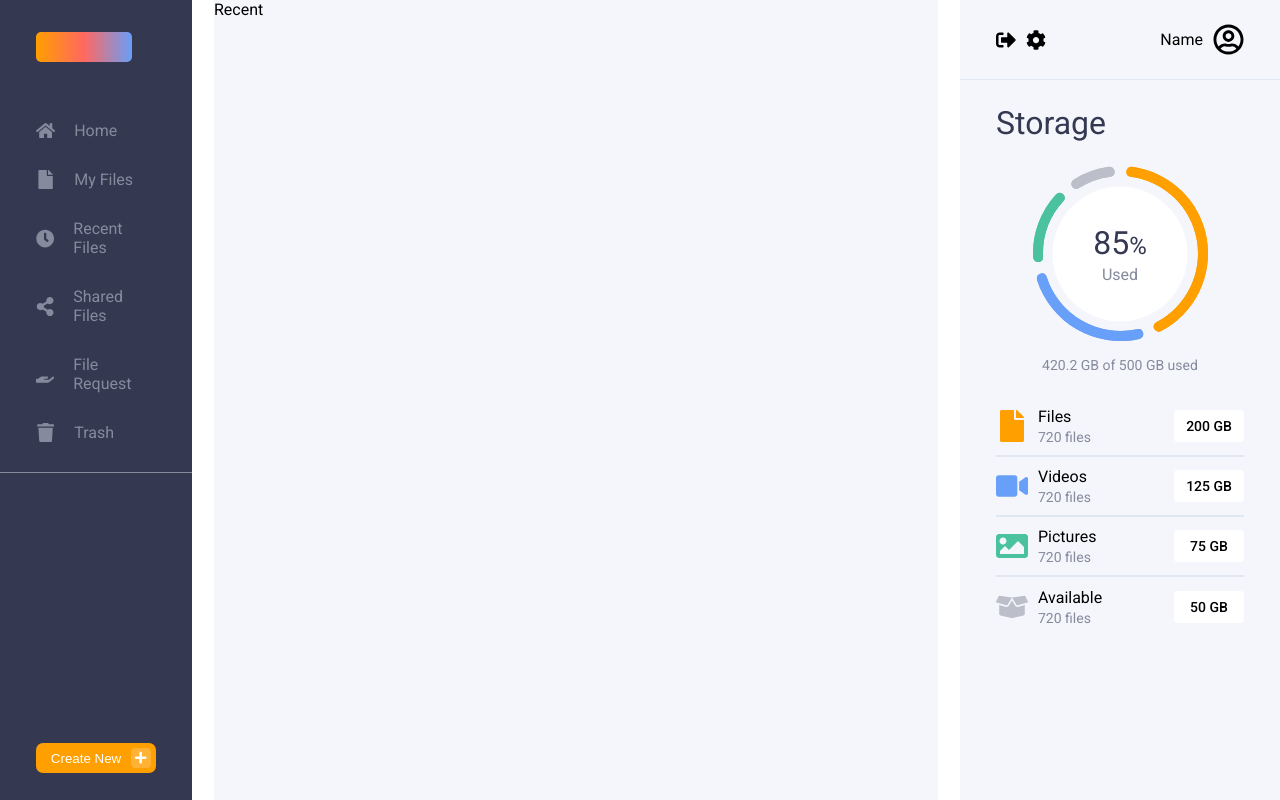
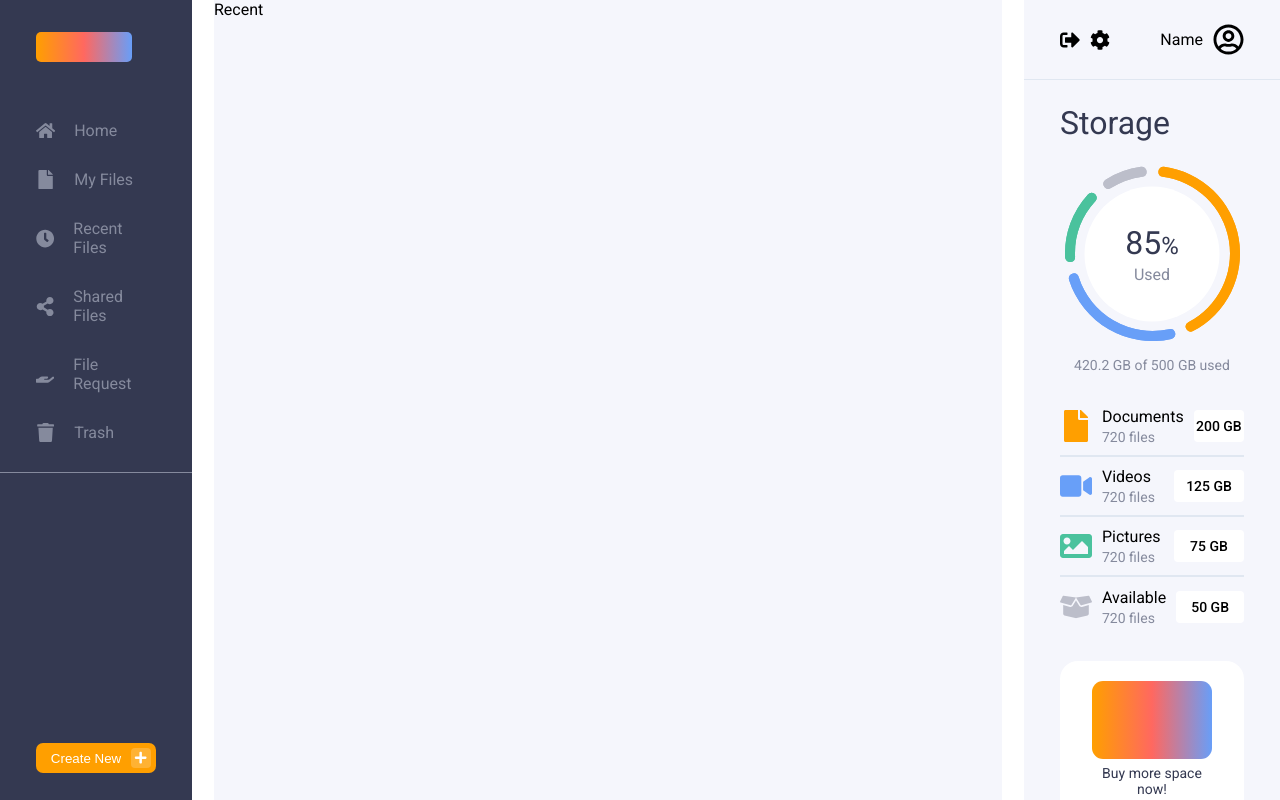
Before and after one commit to CalderonCG/CSS-Nerdery-Challenge, a React (Vite) app: page / in a window 1280 px wide. Built offline with nearby package versions, Linux system fonts and the light colour scheme.

Commit message:
:feat: add upgrade account card

```diff
--- a/src/components/Chart/Chart.tsx
+++ b/src/components/Chart/Chart.tsx
@@ -41,7 +41,7 @@ function Chart({data}: ChartProps) {
       .join("path")
       .attr("d", chartArc)
       .attr("fill", (d) =>
-        d.data.name === "Files"
+        d.data.name === "Documents"
           ? "#FF9F00"
           : d.data.name === "Videos"
           ? "#689FF8"
--- a/src/components/FileTypeCard/FileTypeCard.tsx
+++ b/src/components/FileTypeCard/FileTypeCard.tsx
@@ -9,7 +9,7 @@ type FileTypeCardType = {
 };
 
 const IconsMap: Record<string, React.ComponentType<{ className?: string }>> = {
-  Files: FaFile,
+  Documents: FaFile,
   Pictures: FaImage,
   Videos: FaVideo,
   Available: FaBoxOpen,
@@ -22,7 +22,7 @@ function FileTypeCard({ data, border }: FileTypeCardType) {
         border: !border
     })}>
       <Icon className={clsx('file_type_icon', {
-        files: data.name === 'Files',
+        files: data.name === 'Documents',
         videos: data.name === 'Videos',
         pictures: data.name === 'Pictures',
         available: data.name === 'Available'
--- a/src/components/Storage/Storage.scss
+++ b/src/components/Storage/Storage.scss
@@ -1,14 +1,17 @@
 @use "../../styles/global" as *;
 
 .storage {
-  width: clamp(252px, 25%, 375px);
+  width: clamp(252px, 20%, 375px);
   height: 100%;
   background-color: var(--section);
+  display: flex;
+  flex-direction: column;
 
   &_header {
     display: flex;
+    flex: 0 0 auto;
     height: clamp(42px, 15%, 80px);
-    border-bottom: 1px solid #E0E7F1;
+    border-bottom: 1px solid #e0e7f1;
     padding: 32px 36px;
     justify-content: space-between;
 
@@ -34,13 +37,15 @@
     width: 100%;
     display: flex;
     flex-direction: column;
-
     padding: 24px 36px;
     gap: 24px;
+    overflow-y: auto;
+    flex: 1 1 auto;
 
-    &_title{
+    &_title {
       font-weight: 400;
       color: var(--font);
+      flex: 0 0 auto;
     }
 
     &_chart {
@@ -51,11 +56,18 @@
       gap: 16px;
       justify-content: center;
 
+      flex: 0 0 auto;
+
       &_label {
         font-weight: 400;
         font-size: 14px;
         color: var(--secondary_font);
       }
     }
+
+    &_list{
+
+      flex: 1 1 auto;
+    }
   }
 }
--- a/src/components/Storage/Storage.tsx
+++ b/src/components/Storage/Storage.tsx
@@ -2,6 +2,7 @@ import { FaCog, FaRegUserCircle, FaSignOutAlt } from "react-icons/fa";
 import "./Storage.scss";
 import Chart from "../Chart/Chart";
 import FileTypeCard from "../FileTypeCard/FileTypeCard";
+import UpgradeCard from "../UpgradeCard/UpgradeCard";
 
 export type DataType = {
   name: string;
@@ -9,7 +10,7 @@ export type DataType = {
 };
 
 const data: DataType[] = [
-  { name: "Files", value: 200 },
+  { name: "Documents", value: 200 },
   { name: "Videos", value: 125  },
   { name: "Pictures", value: 75  },
   { name: "Available", value: 50  },
@@ -37,13 +38,15 @@ function Storage() {
           <p className="storage_container_chart_label">
             420.2 GB of 500 GB used
           </p>
-        </div>
+        </div >
 
-        <div>
+        <div className="storage_container_list">
           {data.map((file, index) => (
             <FileTypeCard key={file.name} data={file} border={data.length === (index+1)}  />
           ))}
         </div>
+
+        <UpgradeCard/>
       </div>
     </div>
   );
--- /dev/null
+++ b/src/components/UpgradeCard/UpgradeCard.scss
@@ -0,0 +1,53 @@
+.upgrade {
+  width: 100%;
+  min-height: clamp(202px, 35%, 275px);
+  height: 202px;
+  padding: 20px 32px;
+  background-color: white;
+  border-radius: 18px;
+  display: flex;
+  flex-direction: column;
+  justify-content: space-between;
+  flex: 0 0 auto;
+
+  &_image {
+    width: 100%;
+    height: clamp(73px, 40%, 150px);
+    background: linear-gradient(90deg, #ff9f00, #ff6860, #689ef8);
+    border-radius: 11px;
+  }
+
+  &_info {
+    display: flex;
+    flex-direction: column;
+    gap: 10px;
+    &_text {
+      display: flex;
+      flex-direction: column;
+      gap: 5px;
+      h1 {
+        font-size: clamp(14px, 1vw , 18px);
+        font-weight: 400;
+        text-align: center;
+        color: var(--font);
+      }
+
+      p {
+        font-size: clamp(12px, 1vw - 0.15rem, 14px);;
+        font-weight: 400;
+        text-align: center;
+        color: var(--secondary_font);
+      }
+    }
+
+    &_button {
+      background-color: var(--primary);
+      border: none;
+      border-radius: 7px;
+      color: white;
+      width: 100%;
+      padding: 10px 0;
+      font-size: clamp(14px, 1vw - 0.5rem, 18px);
+    }
+  }
+}
--- /dev/null
+++ b/src/components/UpgradeCard/UpgradeCard.tsx
@@ -0,0 +1,17 @@
+import "./UpgradeCard.scss";
+function UpgradeCard() {
+  return (
+    <div className="upgrade">
+      <div className="upgrade_image" />
+      <div className="upgrade_info">
+        <div className="upgrade_info_text">
+          <h1>Buy more space now!</h1>
+          <p>Upgrade to cloud premium</p>
+        </div>
+        <button className="upgrade_info_button"> Upgrade Account!</button>
+      </div>
+    </div>
+  );
+}
+
+export default UpgradeCard;
```
